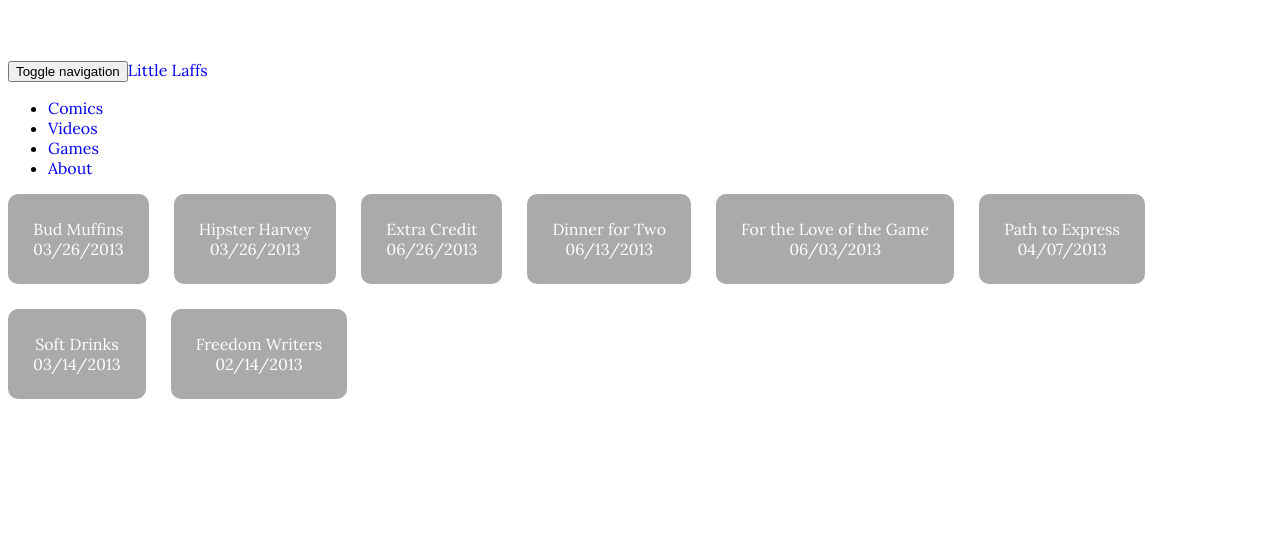
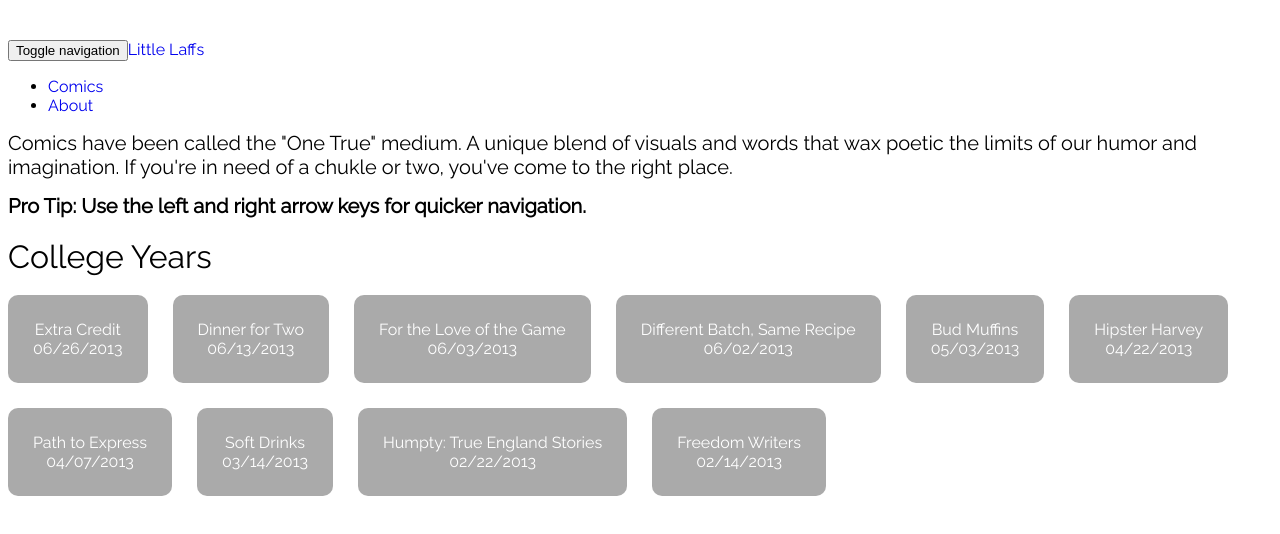
Before and after one commit to mileshd/little-laffs-old-gatsby, a Gatsby site: page /comics in a window 1280 px wide. Built offline with nearby package versions, Linux system fonts and the light colour scheme; Gatsby itself is replaced by a stand-in of ours.

Commit message:
Add more comics, change styling of comic page

```diff
--- a/data/comics.json
+++ b/data/comics.json
@@ -1,58 +1,82 @@
 [
   {
     "name": "Bud Muffins",
-    "date": "03/26/2013",
+    "group": "College",
+    "date": "05/03/2013",
     "image": "bud-muffins.gif",
     "maxWidth": 787,
-    "description": "Description"
+    "description": "Flames are fun and easy to draw, a good decision for my first color comic. Baking muffins can be difficult, but the results are well worth it."
   },
   {
     "name": "Hipster Harvey",
-    "date": "03/26/2013",
+    "group": "College",
+    "date": "04/22/2013",
     "image": "hipster-harvey.gif",
     "maxWidth": 808,
-    "description": "It's still crazy to me to see how childish my writing looks as a 20 year old man. Thank god for word processing. I ate alone quite a bit, small talk can ruin a perfectly good meal."
+    "description": ""
   },
   {
     "name": "Extra Credit",
+    "group": "College",
     "date": "06/26/2013",
     "image": "extra-credit.gif",
     "maxWidth": 781,
-    "description": "It's still crazy to me to see how childish my writing looks as a 20 year old man. Thank god for word processing. I ate alone quite a bit, small talk can ruin a perfectly good meal."
+    "description": "I get if you want a nice car to impress the Joneses (not really, but I understand other people feel that way), but to tower 20 feet over other monuments in the graveyard? Who are you impressing there?"
   },
   {
     "name": "Dinner for Two",
+    "group": "College",
     "date": "06/13/2013",
     "image": "dinner-for-two.gif",
     "maxWidth": 753,
-    "description": "Description"
+    "description": "I ate alone quite a bit, small talk can ruin a perfectly good meal."
   },
   {
     "name": "For the Love of the Game",
+    "group": "College",
     "date": "06/03/2013",
     "image": "for-the-love-of-the-game.gif",
     "maxWidth": 829,
-    "description": "Description"
+    "description": "They say 90% of sports is mental. The game is won or lost in your mind, before you step onto the pitcher's mound. But if you spend too much time in your head, you won't see the bat coming towards it from and imbalanced fan."
   },
   {
     "name": "Path to Express",
+    "group": "College",
     "date": "04/07/2013",
     "image": "path-to-express.gif",
     "maxWidth": 627,
-    "description": "Description"
+    "description": ""
   },
   {
     "name": "Soft Drinks",
+    "group": "College",
     "date": "03/14/2013",
     "image": "soft-drinks.gif",
     "maxWidth": 773,
-    "description": "Description"
+    "description": "I think Mamma and Pappa Coke have an important message to share: 'Coming out' is a confusing and emotional time, but the support of friends and loved ones can make all the difference. Just need a little humor, and a lot of love. After all, someone has to make the world fabulous."
   },
   {
     "name": "Freedom Writers",
+    "group": "College",
     "date": "02/14/2013",
     "image": "freedom-writers.gif",
     "maxWidth": 636,
-    "description": "Description"
+    "description": "BMGT 364: Operations and Management. That's where it all began. Good lord that class was drier than Saltines. If I spent as much time paying attention in class as I did doodling...I'd probably be twice as bored and half as happy."
+  },
+  {
+    "name": "Different Batch, Same Recipe",
+    "group": "College",
+    "date": "06/02/2013",
+    "image": "different-batch-same-recipe.gif",
+    "maxWidth": 636,
+    "description": "People say those who bully are hiding their own pain and insecurities. Well, most murderers don't have well adjusted lives either. Nothing excuses that behvior. Fuck bullies, and all those who support and enable them."
+  },
+  {
+    "name": "Humpty: True England Stories",
+    "group": "College",
+    "date": "02/22/2013",
+    "image": "humpty.gif",
+    "maxWidth": 636,
+    "description": "The chicken is saying 'pain', but my n's are hit or miss some days."
   }
 ]
--- a/package.json
+++ b/package.json
@@ -16,6 +16,7 @@
   },
   "dependencies": {
     "gatsby": "^2.17.11",
+    "jquery": "^3.4.1",
     "react": "^16.11.0",
     "react-dom": "^16.11.0"
   },
--- a/src/components/header.js
+++ b/src/components/header.js
@@ -26,8 +26,6 @@ export default class Header extends React.Component {
           <div id="navbar" className="navbar-collapse collapse">
             <ul className="nav navbar-nav navbar-left">
               <li><a href="/comics">Comics</a></li>
-              <li><a href="/videos">Videos</a></li>
-              <li><a href="/games">Games</a></li>
               <li><a href="/about">About</a></li>
             </ul>
           </div>
--- a/src/pages/comics.js
+++ b/src/pages/comics.js
@@ -1,4 +1,5 @@
 import React from "react"
+import $ from 'jquery';
 
 import comics from '../../data/comics.json'
 import Header from '../components/header'
@@ -10,6 +11,38 @@ export default class Comics extends React.Component {
 
   componentDidMount() {
     document.title = 'Comics'
+
+    // Arrow Key integration
+    $(document).on('keydown', evt => {
+      evt.stopPropagation()
+
+      const { keyCode } = evt
+      const { index } = this.state
+
+      // Left Arrow
+      if (keyCode === 37) {
+        if (index >= -1) {
+          this.setState({
+            ...this.state,
+            index: index - 1
+          })
+        }
+      }
+      // Right Arrow
+      if (keyCode === 39) {
+        if (index < comics.length) {
+          this.setState({
+            ...this.state,
+            index: index + 1
+          })
+        }
+      }
+    })
+  }
+
+  componentWillUnmount() {
+    // Remove Event Handlers
+    $(document).off('keydown')
   }
 
   render() {
@@ -17,8 +50,20 @@ export default class Comics extends React.Component {
       index
     } = this.state
 
-    if (Number.isInteger(index) && comics[index]) {
-      const activeComic = comics[index]
+    // Sort Comics by latest to earliest in collection
+    // I guess I can sort an object as well as a list, go figure
+    const sortedComics = comics.sort((a, b) => {
+      if (a.date < b.date) {
+        return 1
+      } else if (a.date > b.date) {
+        return -1
+      } else {
+        return 0
+      }
+    })
+
+    if (Number.isInteger(index) && sortedComics[index]) {
+      const activeComic = sortedComics[index]
 
       return (
         <div className="comic">
@@ -56,6 +101,9 @@ export default class Comics extends React.Component {
               <div className="comic__title">
                 {activeComic.name}
               </div>
+              <div className="comic__date">
+                {activeComic.date}
+              </div>
               <div className="comic__image">
                 <img
                   alt={activeComic.name}
@@ -76,8 +124,17 @@ export default class Comics extends React.Component {
       <div className="comics">
         <Header/>
         <div className="container">
+          <div className="comics__section">
+            Comics have been called the "One True" medium. A unique blend of visuals and words that wax poetic the limits of our humor and imagination. If you're in need of a chukle or two, you've come to the right place.
+          </div>
+          <div className="comics__section">
+            <b>
+              Pro Tip: Use the left and right arrow keys for quicker navigation.
+            </b>
+          </div>
+          <div className="comics__collection">College Years</div>
           <div className="comics-list">
-            {comics.map((comic, index) => {
+            {sortedComics.map((comic, index) => {
               return (
                 <div
                   key={index}
--- a/src/styles/main.css
+++ b/src/styles/main.css
@@ -1,7 +1,8 @@
-@import url('https://fonts.googleapis.com/css?family=Lora|Cinzel');
+@import url('https://fonts.googleapis.com/css?family=Raleway|Lora|Cinzel');
 
 body {
-  font-family: 'Lora', serif;
+  /*font-family: 'Lora', serif;*/
+  font-family: 'Raleway', serif;
 }
 
 .navbar-fixed-top {
@@ -12,11 +13,15 @@ body {
   color: black;
 }
 
-.home,
-.games,
-.videos,
-.about,
+.home {
+  margin-top: 60px;
+}
+
 .comics {
+  margin-top: 40px;
+}
+
+.about {
   margin-top: 60px;
 }
 
@@ -26,6 +31,9 @@ body {
   font-size: 1.5em;
   margin-bottom: 15px;
 }
+p {
+  font-size: 1.5em;
+}
 
 /* Comics */
 .comics a {
@@ -33,6 +41,12 @@ body {
 }
 .comics a:hover {
   text-decoration: none;
+}
+
+.comics__collection,
+.videos__collection {
+  font-size: 2em;
+  margin: 20px 0;
 }
 
 .comics .comic-list-item {
@@ -59,6 +73,12 @@ body {
   display: inline-block;
   font-size: 1.5em;
   margin-right: 15px;
+  vertical-align: middle;
+}
+.comic .comic__date {
+  display: inline-block;
+  font-size: 1.5em;
+  vertical-align: middle;
 }
 .comic .comic__navigation {
   display: inline-block;
@@ -69,9 +89,15 @@ body {
 .comic .comic__image img {
   width: 100%;
 }
+.comics__section {
+  font-size: 1.25em;
+  margin-top: 15px;
+}
 .comic .comic__description {
   font-size: 1.25em;
+  margin-top: 25px;
   margin-bottom: 50px;
+  line-height: 2;
 }
 
 /* Video */
```
Also changed, not shown: data/videos.json (+15 -0 lines), src/pages/about.js (+5 -2 lines), src/pages/index.js (+25 -21 lines), src/pages/videos.js (+33 -1 lines), comics/different-batch-same-recipe.gif (renamed from comics/different-batch-same-recipie.gif), comics/freedom_writers.gif (deleted), comics/freedomwriters.gif (deleted), comics/path-to-express-original.gif (deleted), comics/soft_drinks.gif (deleted), 1 other file.
